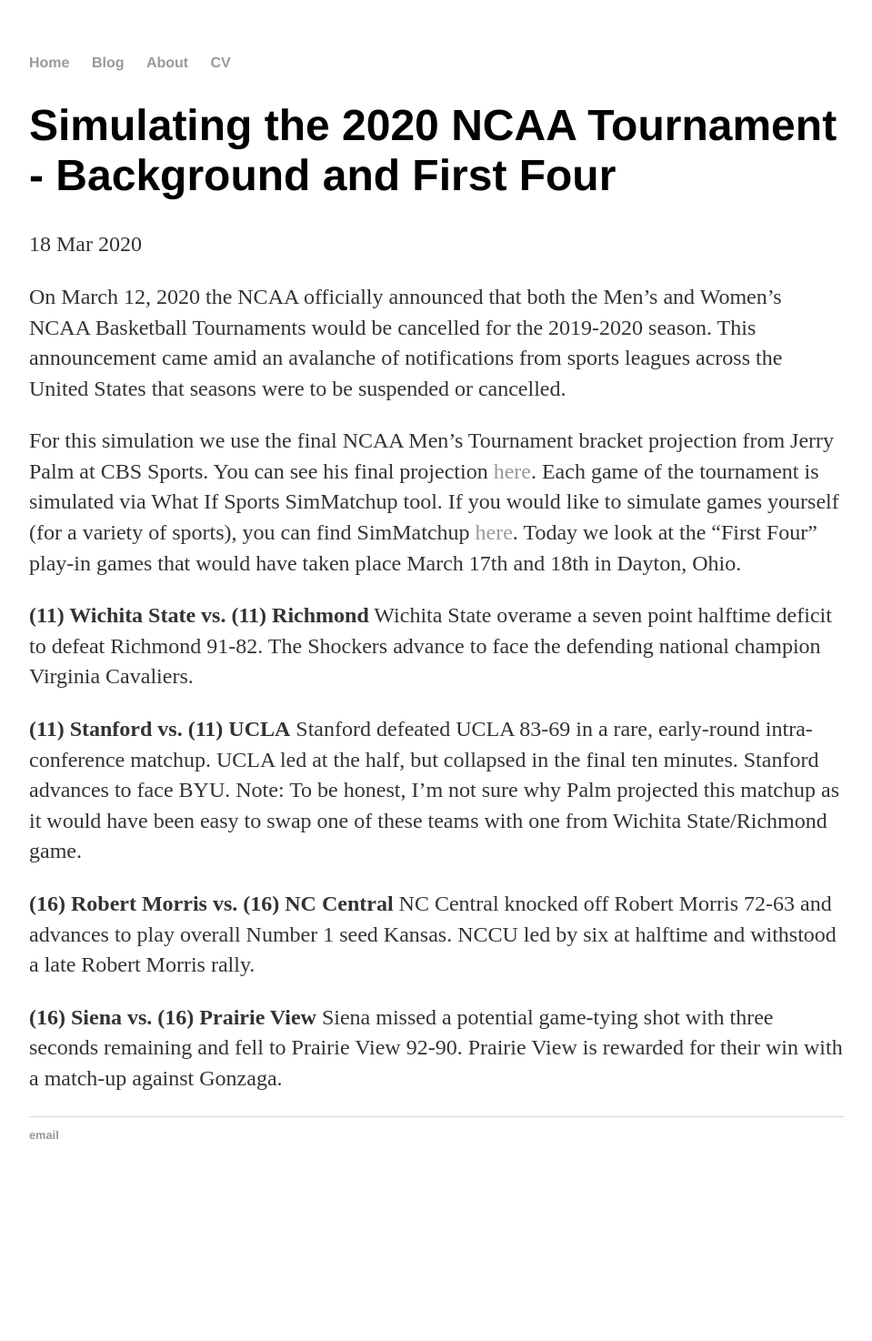
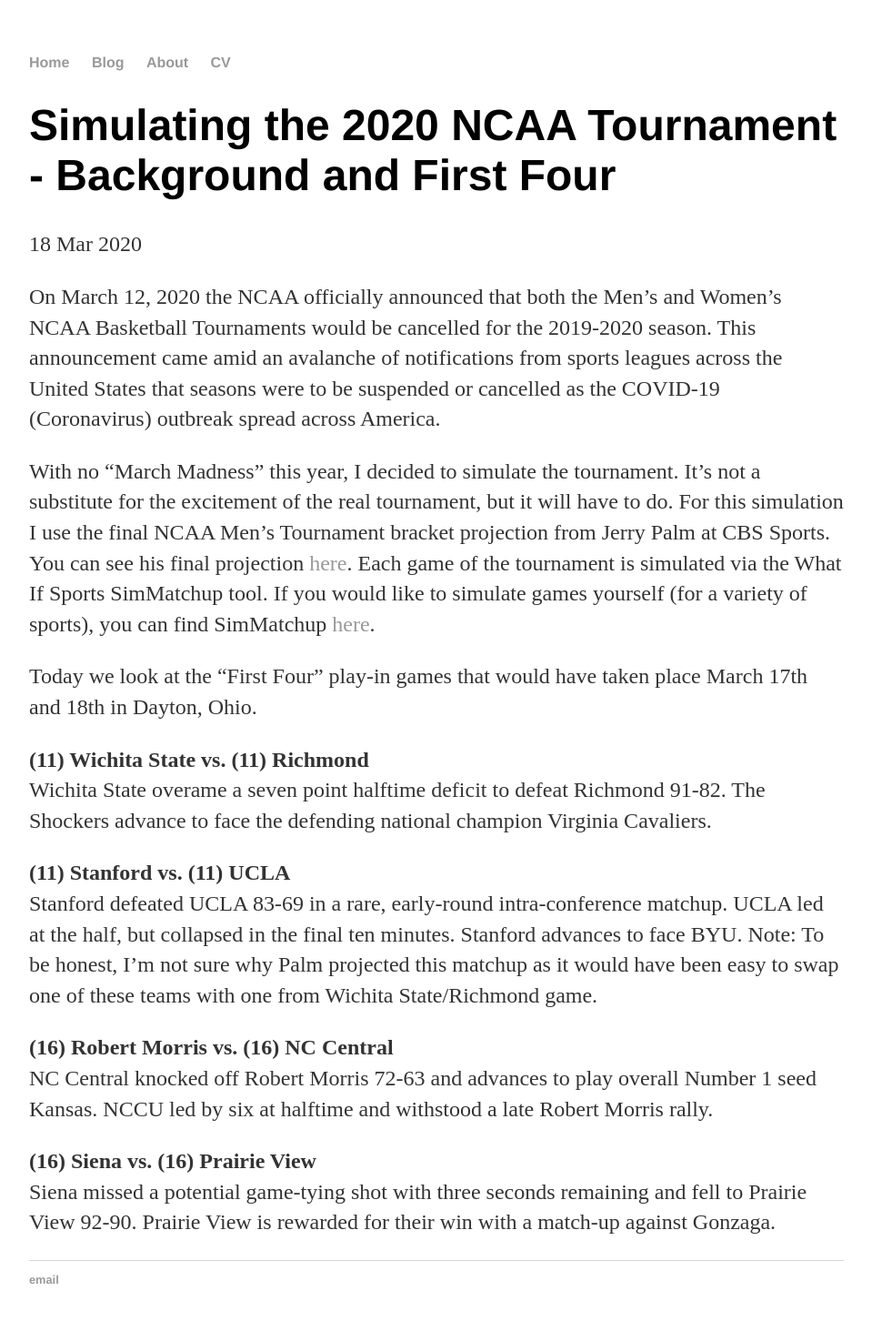
Before and after one commit to stephenhillphd/stephenhillphd.github.io, a Jekyll site: the page built from _posts/2020-03-18-simulating-the-NCAA-tournament.md, in a window 1280 px wide. Shown: the whole page at 91% size, without its empty margins (160-1119 px from the left). Built offline with Jekyll 4.4.1, drawn with Linux system fonts in a browser that asks for light colours; before the commit the page ends 1315 px from its top, so only the background shows below that.

Commit message:
Update 2020-03-18-simulating-the-NCAA-tournament.md

```diff
--- a/_posts/2020-03-18-simulating-the-NCAA-tournament.md
+++ b/_posts/2020-03-18-simulating-the-NCAA-tournament.md
@@ -4,11 +4,10 @@ title: "Simulating the 2020 NCAA Tournament - Background and First Four"
 date: 2020-03-18
 ---
 
-On March 12, 2020 the NCAA officially announced that both the Men's and Women's NCAA Basketball Tournaments would be cancelled for the 2019-2020 season.
-This announcement came amid an avalanche of notifications from sports leagues across the United States that seasons were to be suspended or cancelled.
+On March 12, 2020 the NCAA officially announced that both the Men's and Women's NCAA Basketball Tournaments would be cancelled for the 2019-2020 season. This announcement came amid an avalanche of notifications from sports leagues across the United States that seasons were to be suspended or cancelled as the COVID-19 (Coronavirus) outbreak spread across America.
 
-For this simulation we use the final NCAA Men's Tournament bracket projection from Jerry Palm at CBS Sports. You can see his final projection [here](https://www.cbssports.com/college-basketball/bracketology/).
-Each game of the tournament is simulated via What If Sports SimMatchup tool. If you would like to simulate games yourself (for a variety of sports), you can find SimMatchup [here](https://www.whatifsports.com/ncaab/).
+With no "March Madness" this year, I decided to simulate the tournament. It's not a substitute for the excitement of the real tournament, but it will have to do. For this simulation I use the final NCAA Men's Tournament bracket projection from Jerry Palm at CBS Sports. You can see his final projection [here](https://www.cbssports.com/college-basketball/bracketology/). Each game of the tournament is simulated via the What If Sports SimMatchup tool. If you would like to simulate games yourself (for a variety of sports), you can find SimMatchup [here](https://www.whatifsports.com/ncaab/).
+
 Today we look at the "First Four" play-in games that would have taken place March 17th and 18th in Dayton, Ohio.
 
 **(11) Wichita State vs. (11) Richmond**
```
